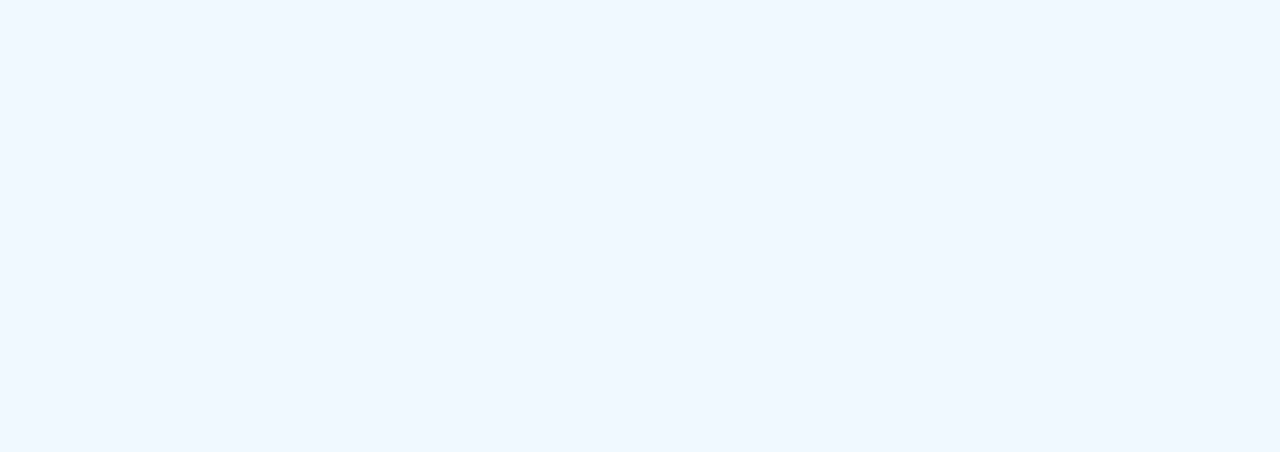
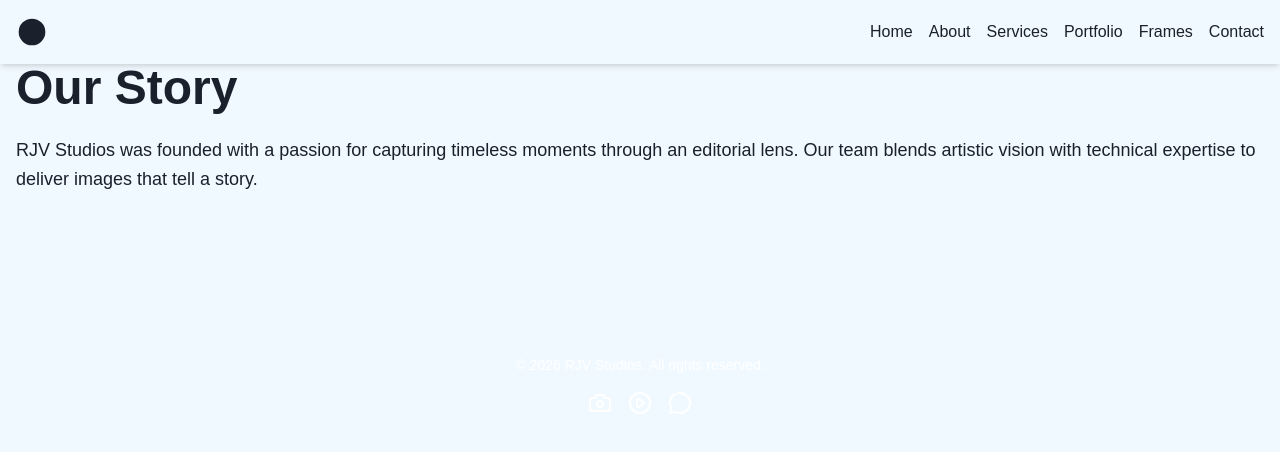
Before and after one commit to student2techie-star/rjv_studio_tvr, a React (Vite) app: page /rjv_studio_tvr/about in a window 1280 px wide. Before the commit this address had no page. Shown: the top 452 px of the page. Built offline with nearby package versions, Linux system fonts and the light colour scheme; the HTML template or start-up script is replaced by a standard one.

Commit message:
feat: initialize application with Tailwind CSS, routing, and layout components

```diff
--- a/index.html
+++ b/index.html
@@ -2,12 +2,12 @@
 <html lang="en">
   <head>
     <meta charset="UTF-8" />
-    <link rel="icon" type="image/svg+xml" href="/favicon.svg" />
+    <link rel="icon" type="image/svg+xml" href="%BASE_URL%favicon.svg" />
     <meta name="viewport" content="width=device-width, initial-scale=1.0" />
     <title>photography-studio</title>
   </head>
   <body>
     <div id="root"></div>
-    <script type="module" src="/src/main.jsx"></script>
+    <script type="module" src="%BASE_URL%src/main.jsx"></script>
   </body>
 </html>
--- a/postcss.config.cjs
+++ b/postcss.config.cjs
@@ -1,6 +1,7 @@
 // postcss.config.cjs
 module.exports = {
   plugins: {
+    tailwindcss: {},
     autoprefixer: {},
   },
 };
--- a/src/App.jsx
+++ b/src/App.jsx
@@ -24,7 +24,7 @@ function App() {
 
   return (
     <HelmetProvider>
-      <Router>
+      <Router basename="/rjv_studio_tvr">
         <Header />
         {showIntro && <LogoIntro onFinish={handleIntroFinish} />}
         <PageTransition>
--- a/src/components/layout/Footer.jsx
+++ b/src/components/layout/Footer.jsx
@@ -9,10 +9,10 @@ export default function Footer() {
         <p className="text-sm">© {new Date().getFullYear()} RJV Studios. All rights reserved.</p>
         <div className="flex justify-center space-x-4">
           <a href="https://www.instagram.com/rjv_studios_tvr/" target="_blank" rel="noopener noreferrer" aria-label="Instagram" className="hover:text-brand-300">
-            <Instagram size={24} />
+            <Camera size={24} />
           </a>
           <a href="https://www.youtube.com/@rjvstudiostvr7354" target="_blank" rel="noopener noreferrer" aria-label="YouTube" className="hover:text-brand-300">
-            <Youtube size={24} />
+            <CirclePlay size={24} />
           </a>
           <a href="https://wa.me/919003430930" target="_blank" rel="noopener noreferrer" aria-label="WhatsApp" className="hover:text-brand-300">
             <MessageCircle size={24} />
--- a/src/index.css
+++ b/src/index.css
@@ -1,5 +1,5 @@
 /* src/index.css */
-/* Replaced Tailwind directives with custom pastel palette */
+@import "tailwindcss";
 
 /* Global Styles */
 html { scroll-behavior: smooth; }
```
